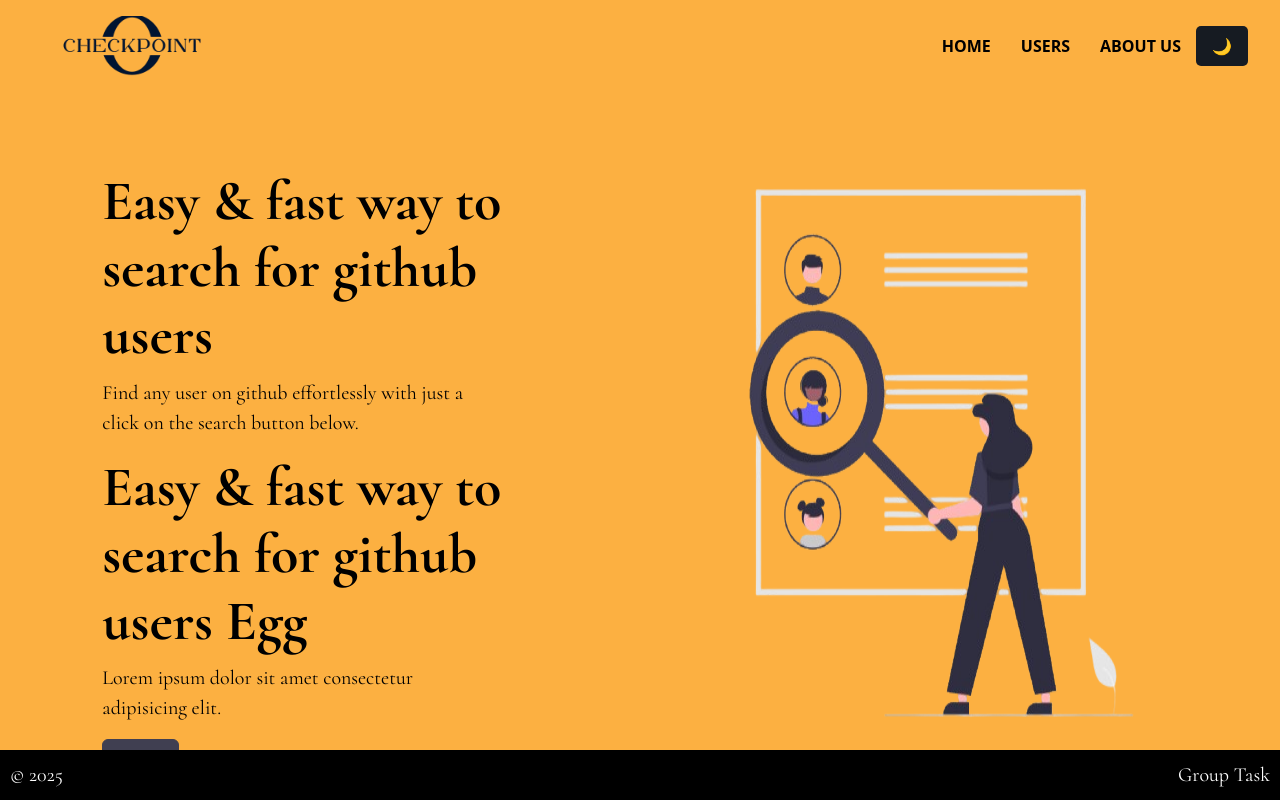
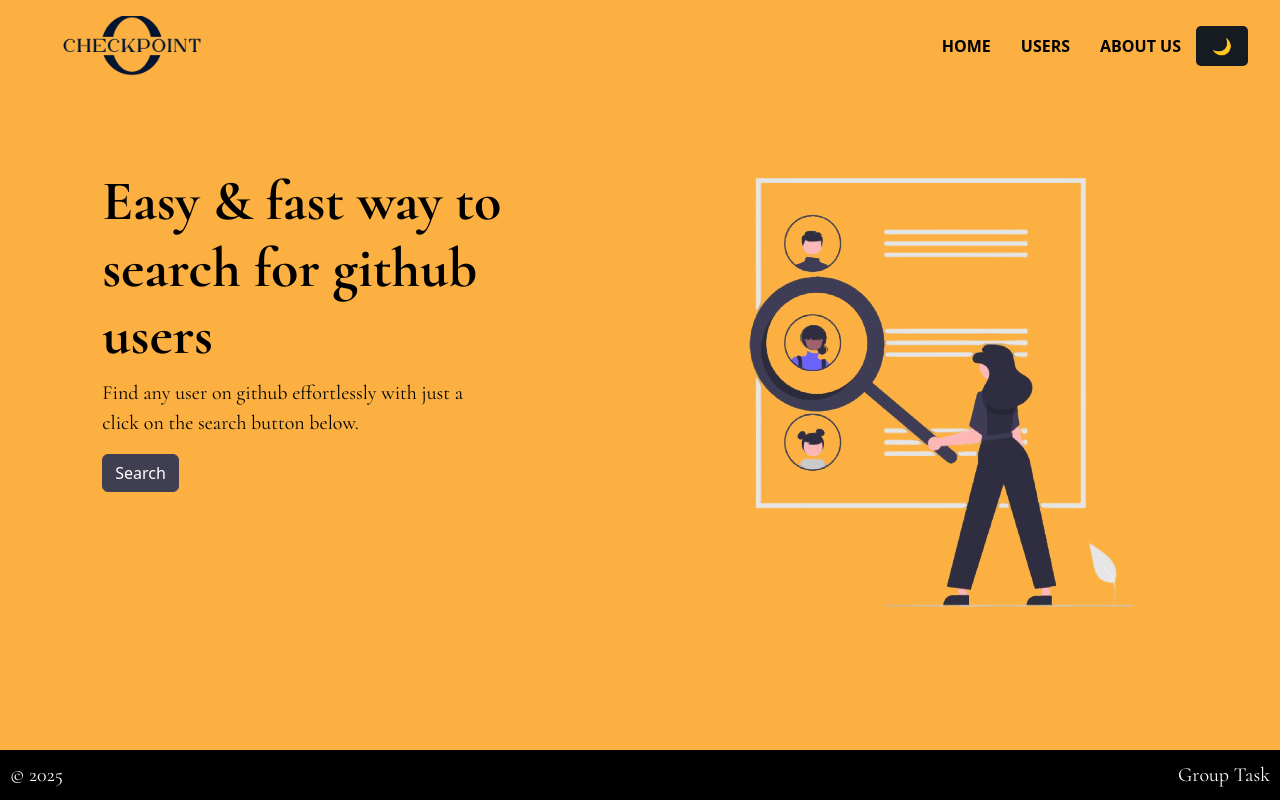
Before and after one commit to Runoxdd/github-react-task, a React (Vite) app: page / in a window 1280 px wide. Built offline with nearby package versions, Linux system fonts and the light colour scheme; no server answers.

Commit message:
Update Home.jsx

```diff
--- a/src/pages/Home/Home.jsx
+++ b/src/pages/Home/Home.jsx
@@ -18,8 +18,7 @@ const Home = () => {
         <div className="text-box">
           <h1>Easy & fast way to search for github users</h1>
           <p>Find any user on github effortlessly with just a click on the search button below. </p>
-          <h1>Easy & fast way to search for github users Egg</h1>
-          <p>Lorem ipsum dolor sit amet consectetur adipisicing elit. </p>
+
           <Link to="/user">
             <button className="btn btn-primary custom-purple-btn-override">Search</button>
           </Link>
```
